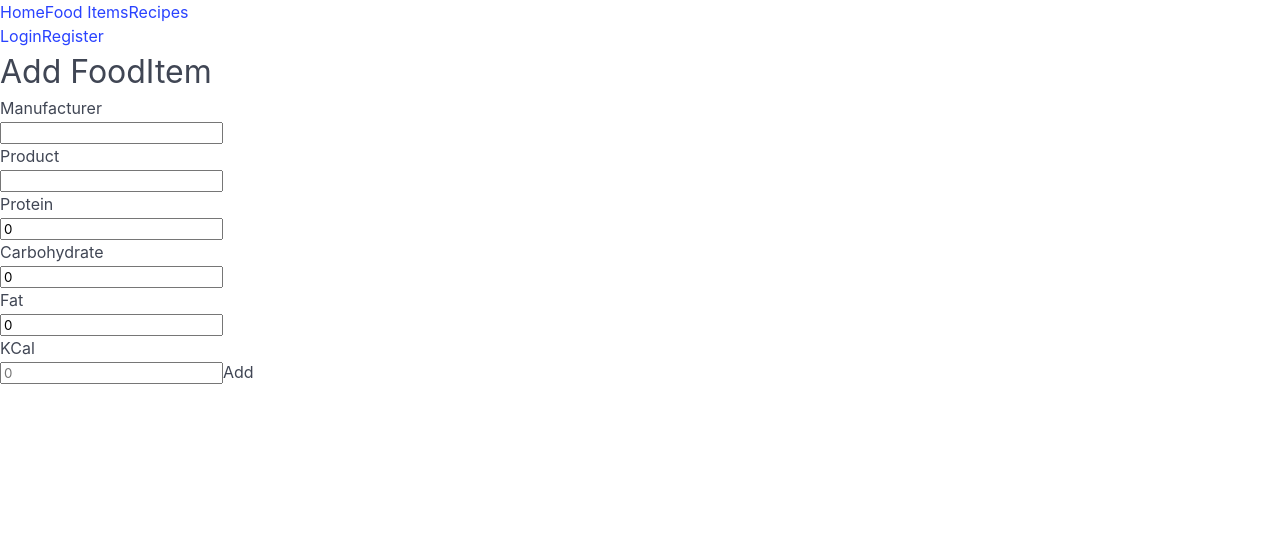
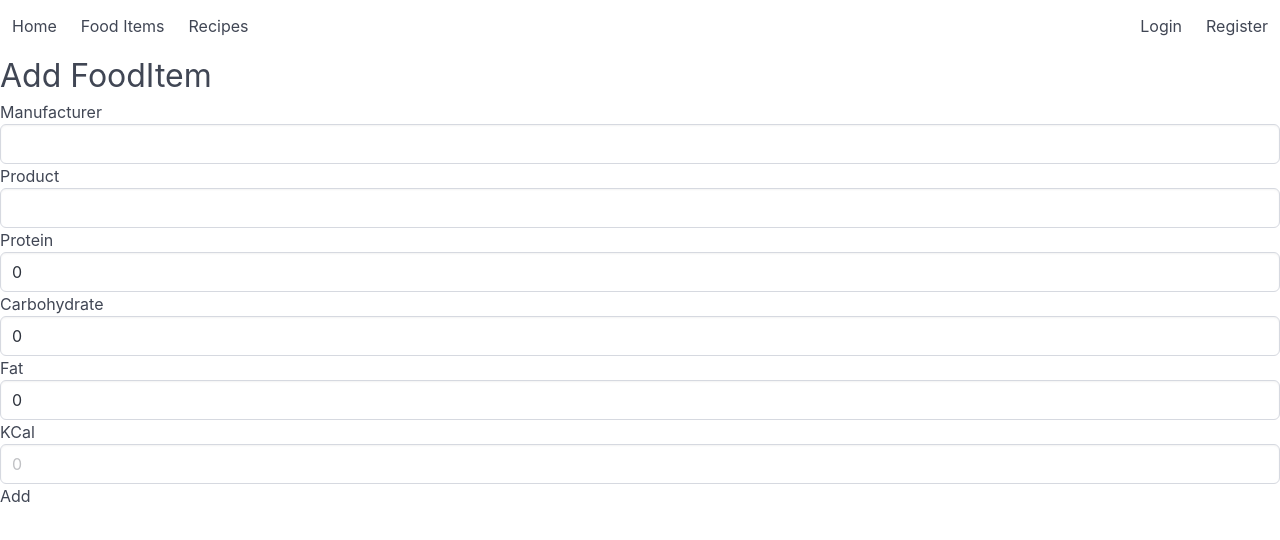
Before and after one commit to vidarandrebo/nutrition-tracker, a Vue app in the folder client/: page /food-items/add in a window 1280 px wide. Shown: the top 540 px of the page. Built offline with nearby package versions, Linux system fonts and the light colour scheme.

Commit message:
feat: flip burgers

```diff
--- /dev/null
+++ b/client/src/Components/FormField.vue
@@ -0,0 +1,11 @@
+<template>
+    <div class="field">
+        <slot></slot>
+    </div>
+</template>
+
+<style scoped>
+
+</style>
+<script setup lang="ts">
+</script>
--- a/client/src/Components/InputNumber.vue
+++ b/client/src/Components/InputNumber.vue
@@ -12,7 +12,7 @@ function handleInput(event: Event) {
 </script>
 
 <template>
-    <input type="number" :value="modelValue" @input="handleInput" :placeholder="placeHolder?.toString()"/>
+    <input type="number" class="input" :value="modelValue" @input="handleInput" :placeholder="placeHolder?.toString()"/>
 </template>
 
 <style scoped></style>
--- a/client/src/Components/InputText.vue
+++ b/client/src/Components/InputText.vue
@@ -11,7 +11,7 @@ function handleInput(event: Event) {
 </script>
 
 <template>
-    <input :value="modelValue" @input="handleInput" />
+    <input :value="modelValue" @input="handleInput" class="input "/>
 </template>
 
 <style scoped></style>
--- a/client/src/Components/MenuBar.vue
+++ b/client/src/Components/MenuBar.vue
@@ -2,8 +2,28 @@
 import { useUserStore } from "../Stores/UserStore.ts";
 import router from "../Router.ts";
 import MenuBarRouterLink from "./MenuBarRouterLink.vue";
+import { computed, ref } from "vue";
 
 const userStore = useUserStore();
+
+const burgerIsOpen = ref<boolean>(false);
+
+const navbarBurgerClass = computed(() => {
+    if (burgerIsOpen.value) {
+        return "navbar-burger js-burger is-active";
+    }
+    return "navbar-burger js-burger";
+});
+const navbarMenuClass = computed(() => {
+    if (burgerIsOpen.value) {
+        return "navbar-menu is-active";
+    }
+    return "navbar-menu";
+});
+
+function flipBurger() {
+    burgerIsOpen.value = !burgerIsOpen.value;
+}
 
 async function logout() {
     userStore.user = null;
@@ -16,19 +36,30 @@ async function logout() {
 
 <template>
     <header>
-        <nav >
-            <div>
-                <MenuBarRouterLink to="/">Home</MenuBarRouterLink>
-                <MenuBarRouterLink to="/food-items">Food Items</MenuBarRouterLink>
-                <MenuBarRouterLink to="/recipes">Recipes</MenuBarRouterLink>
+        <nav class="navbar is-transparent is-active">
+            <div class="navbar-brand">
+                <div :class="navbarBurgerClass" data-target="navbarExampleTransparentExample" @click="flipBurger">
+                    <span></span>
+                    <span></span>
+                    <span></span>
+                    <span></span>
+                </div>
             </div>
-            <div v-if="!userStore.user">
-                <MenuBarRouterLink to="/login">Login</MenuBarRouterLink>
-                <MenuBarRouterLink to="/register">Register</MenuBarRouterLink>
-            </div>
-            <div v-else>
-                <MenuBarRouterLink v-if="userStore.user" to="/settings">{{ userStore.user.email }}</MenuBarRouterLink>
-                <a href="#" @click="logout">Logout</a>
+
+            <div id="navbarExampleTransparentExample" :class="navbarMenuClass">
+                <div class="navbar-start">
+                    <MenuBarRouterLink to="/">Home</MenuBarRouterLink>
+                    <MenuBarRouterLink to="/food-items">Food Items</MenuBarRouterLink>
+                    <MenuBarRouterLink to="/recipes">Recipes</MenuBarRouterLink>
+                </div>
+
+                <div class="navbar-end">
+                    <MenuBarRouterLink v-if="!userStore.user" to="/login">Login</MenuBarRouterLink>
+                    <MenuBarRouterLink v-if="!userStore.user" to="/register">Register</MenuBarRouterLink>
+                    <MenuBarRouterLink v-if="userStore.user" to="/settings">{{ userStore.user.email }}
+                    </MenuBarRouterLink>
+                    <a href="#" @click="logout" class="button" v-if="userStore.user">Logout</a>
+                </div>
             </div>
         </nav>
     </header>
--- a/client/src/Components/MenuBarRouterLink.vue
+++ b/client/src/Components/MenuBarRouterLink.vue
@@ -1,5 +1,5 @@
 <template>
-    <RouterLink :to="to">
+    <RouterLink class="navbar-item is-primary" :to="to">
         <slot></slot>
     </RouterLink>
 </template>
@@ -11,4 +11,7 @@ defineProps<{
 </script>
 
 <style scoped>
+.router-link-active {
+    background-color:lightblue;
+}
 </style>
--- a/client/src/Pages/LoginPage.vue
+++ b/client/src/Pages/LoginPage.vue
@@ -8,6 +8,8 @@ import router from "../Router.ts";
 import { useUserStore } from "../Stores/UserStore.ts";
 import { User } from "../Models/User.ts";
 import Button from "../Components/Button.vue";
+import FormField from "../Components/FormField.vue";
+import HeaderH1 from "../Components/HeaderH1.vue";
 
 const userStore = useUserStore();
 const loginForm = reactive<LoginForm>({ email: "", password: "" });
@@ -35,17 +37,24 @@ async function login() {
 }
 </script>
 <template>
-    <h1>Login</h1>
+    <HeaderH1>Login</HeaderH1>
     <form v-on:submit.prevent="login">
-        <label>
-            <p>Email</p>
+        <FormField>
+            <label class="label">
+                Email
+                <div class="control">
                     <InputText v-model="loginForm.email" type="email" />
+                </div>
             </label>
+        </FormField>
+        <FormField>
             <label>
                 <p>Password</p>
                 <InputText v-model="loginForm.password" type="password" />
             </label>
-        <button type="submit">Login</button>
-        <Button type="submit">Login</Button>
+        </FormField>
+        <FormField>
+            <Button class="is-primary" type="submit">Login</Button>
+        </FormField>
     </form>
 </template>
--- a/client/src/Pages/RegisterPage.vue
+++ b/client/src/Pages/RegisterPage.vue
@@ -3,6 +3,7 @@ import { reactive } from "vue";
 import InputText from "../Components/InputText.vue";
 import { HttpRequest } from "http-methods-ts";
 import type { RegisterForm } from "../Models/RegisterForm.ts";
+import HeaderH1 from "../Components/HeaderH1.vue";
 
 const registerForm = reactive<RegisterForm>({ email: "", password: "" });
 
@@ -24,7 +25,7 @@ async function register() {
 }
 </script>
 <template>
-    <h1>Register</h1>
+    <HeaderH1>Register</HeaderH1>
     <form v-on:submit.prevent="register" >
         <label >
             <p>Email</p>
```
Lines whose indentation alone changed are shown as unchanged.
